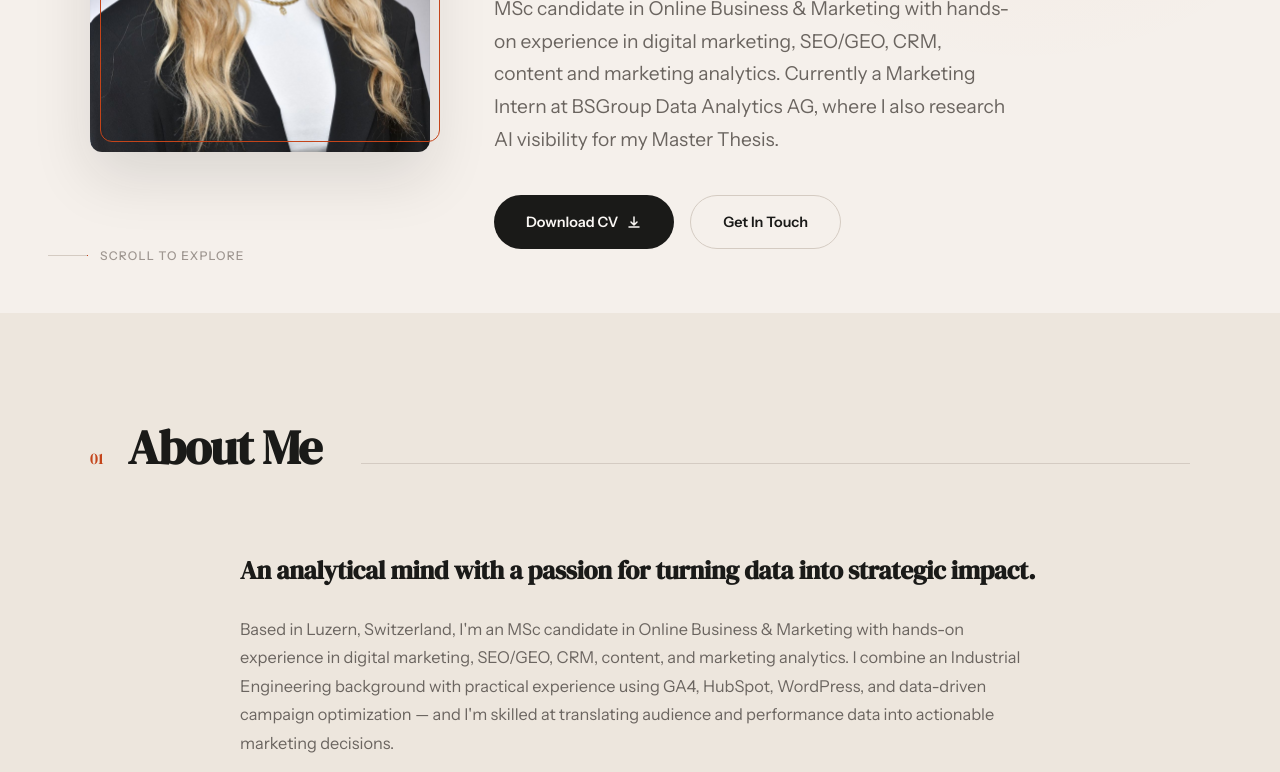
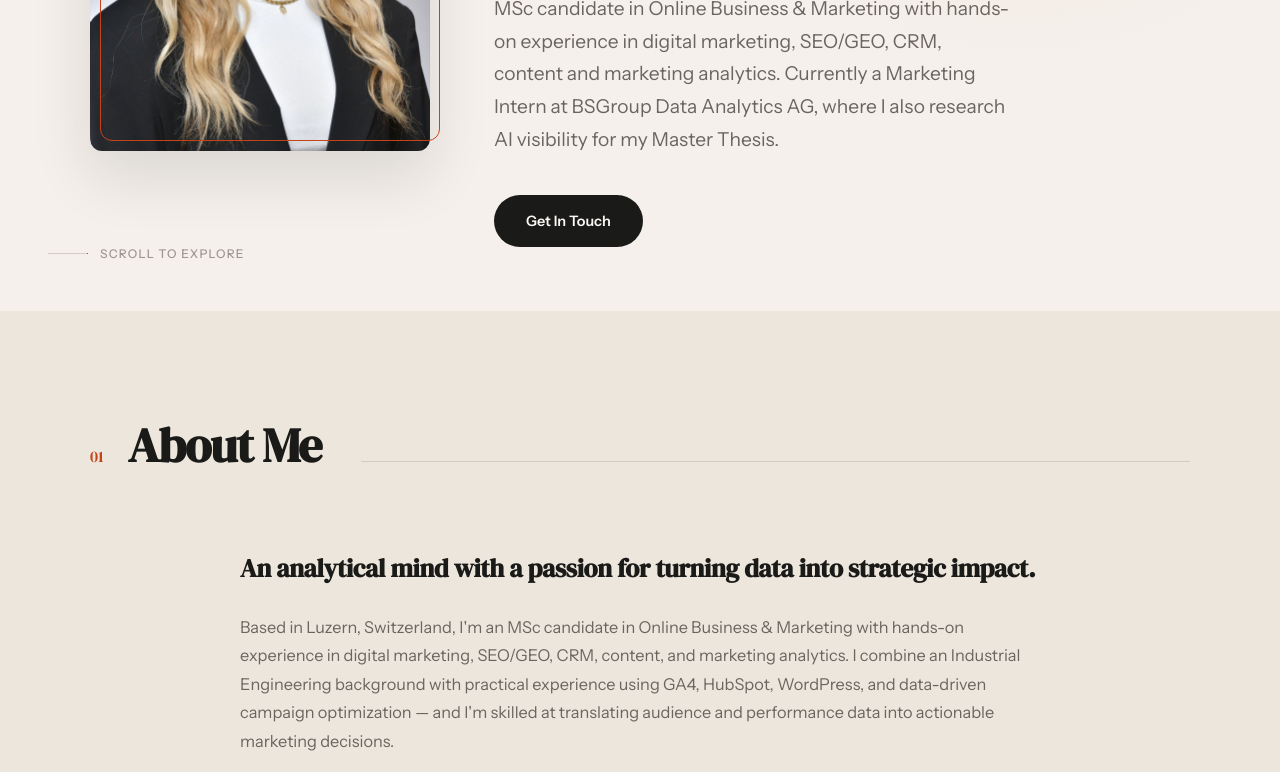
Before and after one commit to ucerenulgen/ucerenulgen.github.io, a plain HTML site: page index.html in a window 1280 px wide. Shown: the part 527-1299 px from the top of the page. Drawn offline with Linux system fonts and the light colour scheme.

Commit message:
Update index.html
Co-Authored-By: Claude Opus 5 <noreply@anthropic.com>

```diff
--- a/index.html
+++ b/index.html
@@ -1084,11 +1084,7 @@
                 <h1>Hello, I'm<br>Ugur Ceren <em>Ulgen</em></h1>
                 <p class="hero-sub">MSc candidate in Online Business &amp; Marketing with hands-on experience in digital marketing, SEO/GEO, CRM, content and marketing analytics. Currently a Marketing Intern at BSGroup Data Analytics AG, where I also research AI visibility for my Master Thesis.</p>
                 <div class="hero-cta">
-                    <a href="CV_Ugur_Ceren_Ulgen.pdf" download class="btn btn-primary">
-                        Download CV
-                        <svg width="16" height="16" viewBox="0 0 16 16" fill="none"><path d="M8 3v8M5 8l3 3 3-3M3 13h10" stroke="currentColor" stroke-width="1.5" stroke-linecap="round" stroke-linejoin="round"/></svg>
-                    </a>
-                    <a href="#contact" class="btn btn-outline">Get In Touch</a>
+                    <a href="#contact" class="btn btn-primary">Get In Touch</a>
                 </div>
             </div>
         </div>
@@ -1488,10 +1484,6 @@
                         <div class="contact-link-icon">in</div>
                         linkedin.com/in/ugur-ceren-ulgen
                     </a>
-                    <a href="CV_Ugur_Ceren_Ulgen.pdf" download class="contact-link">
-                        <div class="contact-link-icon">&#8595;</div>
-                        Download CV (PDF)
-                    </a>
                     <a href="#" class="contact-link">
                         <div class="contact-link-icon">&#9670;</div>
                         Luzern, Switzerland
```
